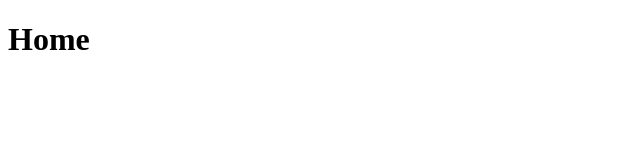
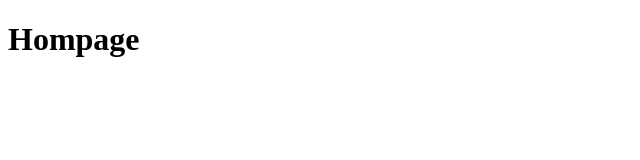
Before and after one commit to SzaboRuben/test-revert-command, a plain HTML site: page index.html in a window 1280 px wide. Shown: the whole page, without its empty margins (0-640 px from the left). Drawn offline with Linux system fonts and the light colour scheme.

Commit message:
index.html modified

```diff
--- a/index.html
+++ b/index.html
@@ -4,10 +4,10 @@
     <meta charset="UTF-8" />
     <meta name="viewport" content="width=device-width, initial-scale=1.0" />
     <meta http-equiv="X-UA-Compatible" content="ie=edge" />
-    <title>Home</title>
+    <title>Hompage</title>
   </head>
 
   <body>
-    <h1>Home</h1>
+    <h1>Hompage</h1>
   </body>
 </html>
```
